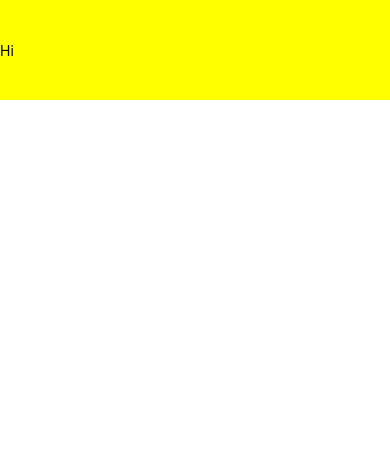
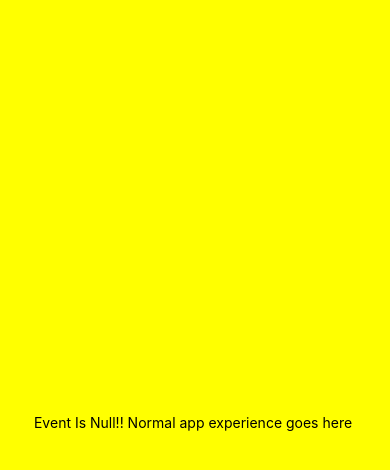
Before and after one commit to peterpme/backpack-mwa-bindings, a React Native app: screen / in a window 390 px wide. Shown: the top 470 px of the page. Built offline with nearby package versions, Linux system fonts and the light colour scheme.

Commit message:
it works as-is

```diff
--- a/App.js
+++ b/App.js
@@ -10,6 +10,7 @@ import {
   NativeEventEmitter,
   Platform,
   BackHandler,
+  Dimensions,
 } from "react-native";
 
 const publicKey = "11111111111111111111111111111111";
@@ -17,11 +18,11 @@ const publicKey = "11111111111111111111111111111111";
 export default function App() {
   const [event, setEvent] = React.useState(null);
   // fires if app is open
-  // solana-wallet://xyz-whatever-comes
+  // solana-wallet://1/associate/local
   React.useEffect(() => {
     Linking.addEventListener("url", (event) => {
       const { url } = event;
-      if (url && url.includes("solana-wallet")) {
+      if (url && url.startsWith("solana-wallet:/v1/associate/local")) {
         initiateWalletScenario(url);
       }
     });
@@ -31,11 +32,12 @@ export default function App() {
     };
   }, []);
 
-  // fires if app is closed
+  //
+  // // fires if app is closed
   React.useEffect(() => {
     async function f() {
       const url = await Linking.getInitialURL();
-      if (url && url.includes("solana-wallet")) {
+      if (url && url.startsWith("solana-wallet:/v1/associate/local")) {
         initiateWalletScenario(url);
       }
     }
@@ -144,6 +146,7 @@ export default function App() {
   }
 
   function CloseApp() {
+    console.log("hi");
     React.useEffect(() => {
       if (Platform.OS === "android") {
         BackHandler.exitApp(); // closes the view and returns to the app
@@ -185,6 +188,21 @@ export default function App() {
     );
   }
 
+  function NullEventView() {
+    return (
+      <View
+        style={{
+          flex: 1,
+          backgroundColor: "yellow",
+          alignItems: "center",
+          justifyContent: "center",
+        }}
+      >
+        <Text>Event Is Null!! Normal app experience goes here </Text>
+      </View>
+    );
+  }
+
   function renderViewForEvent(event) {
     switch (event) {
       case "AUTHORIZE_REQUEST":
@@ -199,36 +217,28 @@ export default function App() {
         return <CloseApp />;
       default:
         if (event == null) {
-          return (
-            <View
-              style={{
-                flex: 1,
-                height: 400,
-                justifyContent: "center",
-                backgroundColor: "yellow",
-              }}
-            >
-              <Text>Hi</Text>
-            </View>
-          );
+          return <NullEventView />;
         } else {
-          return (
-            <View
-              style={{
-                flex: 1,
-                justifyContent: "center",
-                backgroundColor: "red",
-              }}
-            />
-          );
+          return null;
+          // return (
+          //   <View
+          //     style={{
+          //       flex: 1,
+          //       justifyContent: "center",
+          //       backgroundColor: "red",
+          //     }}
+          //   >
+          //     <Text>Event is something else {event}</Text>
+          //   </View>
+          // );
         }
     }
   }
 
   return (
-    <View style={styles.container}>
+    <View style={{ flex: 1 }}>
       <StatusBar style="auto" />
-      {renderViewForEvent(event)}
+      {event ? renderViewForEvent(event) : <NullEventView />}
     </View>
   );
 }
@@ -239,8 +249,4 @@ const styles = StyleSheet.create({
     flexDirection: "row",
     justifyContent: "space-between",
   },
-  container: {
-    height: 100,
-    justifyContent: "center",
-  },
 });
```
Also changed, not shown: 2 other files (tests, documents, lock files or other folders).
